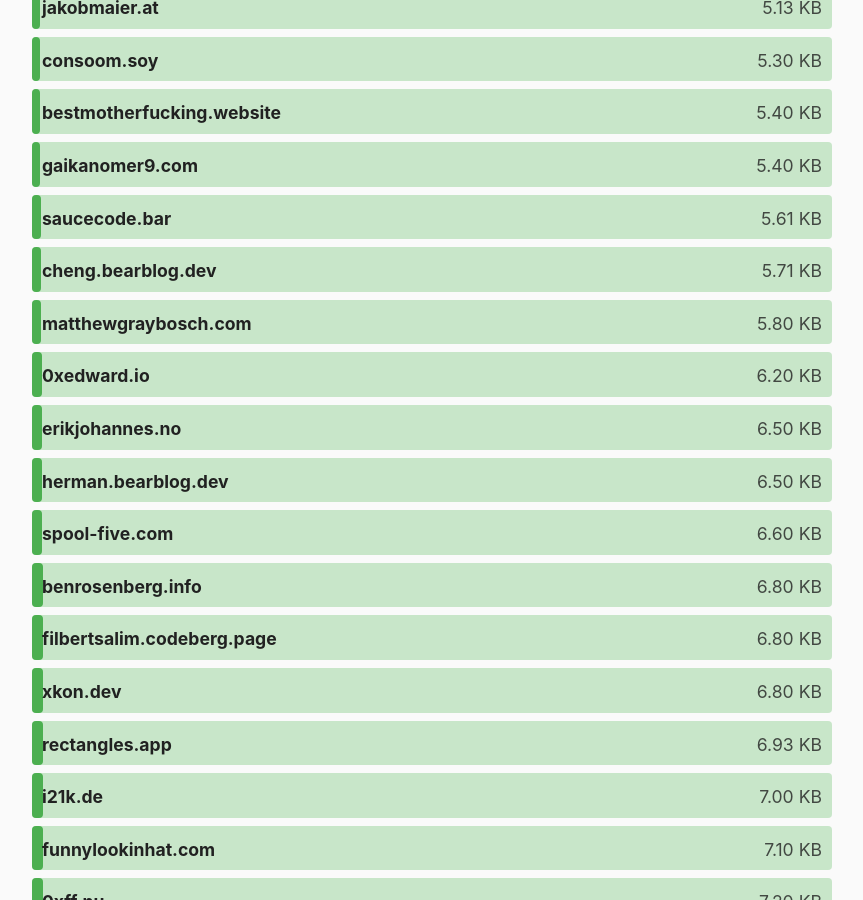
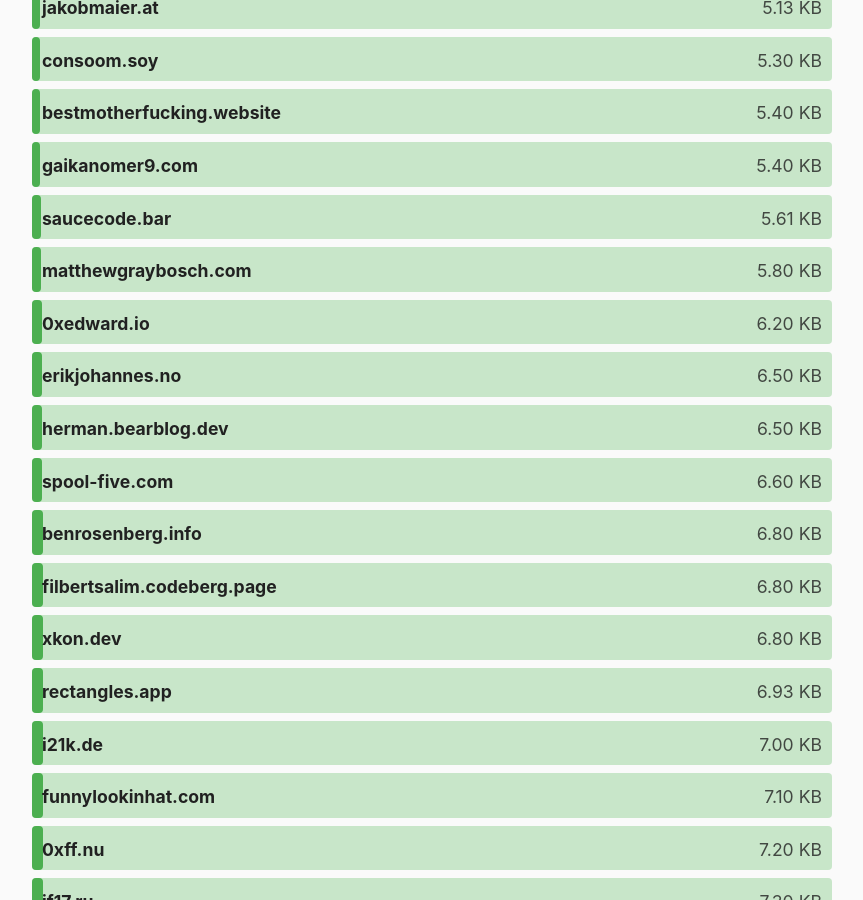
Before and after one commit to kevquirk/512kb.club, a Jekyll site: the page built from index.md, in a window 1280 px wide and 900 px high, scrolled down 2480 px. Shown: the whole window, without its empty margins (208-1071 px from the left). Built offline with Jekyll 4.4.1, drawn with Linux system fonts in a browser that asks for light colours; some of the changed text lies outside the part shown.

Commit message:
Update sites.yml

```diff
--- a/_data/sites.yml
+++ b/_data/sites.yml
@@ -572,11 +572,6 @@
   url: https://celeste.exposed/
   size: 293
   last_checked: 2022-03-16
-
-- domain: cheng.bearblog.dev
-  url: https://cheng.bearblog.dev/
-  size: 5.71
-  last_checked: 2023-03-11
 
 - domain: chibilinks.com
   url: https://chibilinks.com/
@@ -1537,6 +1532,11 @@
   size: 111
   last_checked: 2022-05-05
 
+- domain: lchenghui.com
+  url: https://lchenghui.com/
+  size: 21.8
+  last_checked: 2023-03-19
+
 - domain: leagueh.xyz
   url: https://leagueh.xyz/en/
   size: 4.4
```
